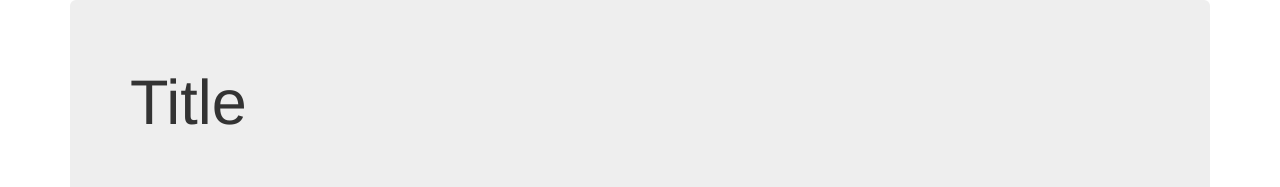
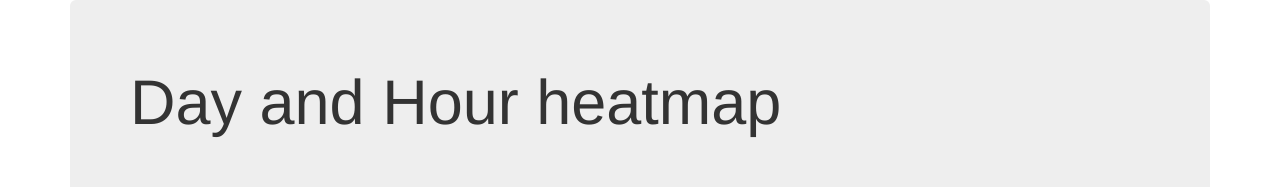
Before and after one commit to Garmega/visualization_software_design, a plain HTML site: page index.html in a window 1280 px wide. Shown: the top 187 px of the page. Drawn offline with nearby package versions, Linux system fonts and the light colour scheme.

Commit message:
added title

```diff
--- a/Heatmap.js
+++ b/Heatmap.js
@@ -95,7 +95,7 @@ window.Heatmap = (function() {
                     .attr('height', heatmap.gridSize)
                     .attr('width', heatmap.gridSize)
                     .attr("class", "bordered")
-                    .style("fill", heatmap.defaultColor);
+                    .style("fill", heatmap.defaultColor)
                     .style("stroke", "#E6E6E6")
                     .style("stroke-width", "2px");
 
--- a/index.html
+++ b/index.html
@@ -21,7 +21,7 @@
 <body>
     <div class="container">
         <div class="jumbotron">
-            <h1>Title</h1>
+            <h1>Day and Hour heatmap</h1>
         </div>
         <div class="row span4 offset4 text-center">
             <div id="chart1" class="row span4 offset4 text-center"></div>
```
